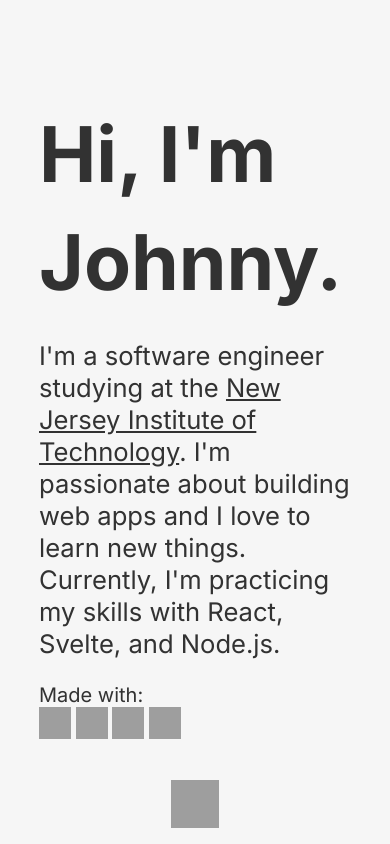
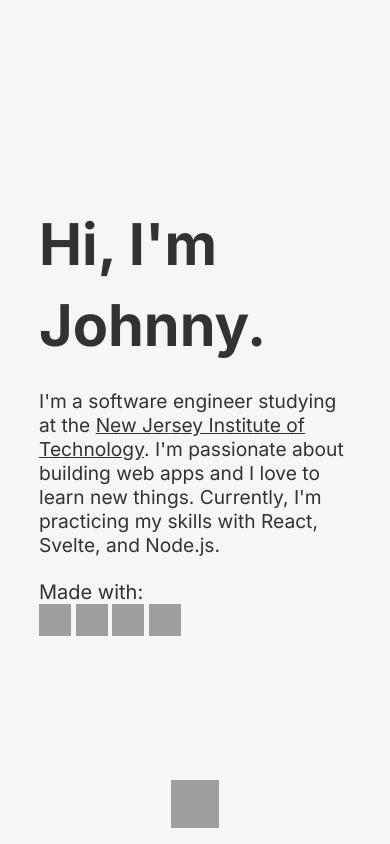
Before and after one commit to johnnymayodev/portfolio, a plain HTML site: page templates/index.html in a window 390 px wide. Drawn offline with Linux system fonts and the light colour scheme; files that its build step writes are made by us from their sources; grey boxes are pictures that could not be loaded; files whose address does not match are found by name.

Commit message:
Better mobile sizing

```diff
--- a/static/css/mobile.css
+++ b/static/css/mobile.css
@@ -1,4 +1,8 @@
 @media screen and (max-width: 1000px) {
+  :root {
+    --text-scale-ratio: 0.6rem;
+  }
+
   main {
     width: 80%;
     padding: 0 2rem;
```
